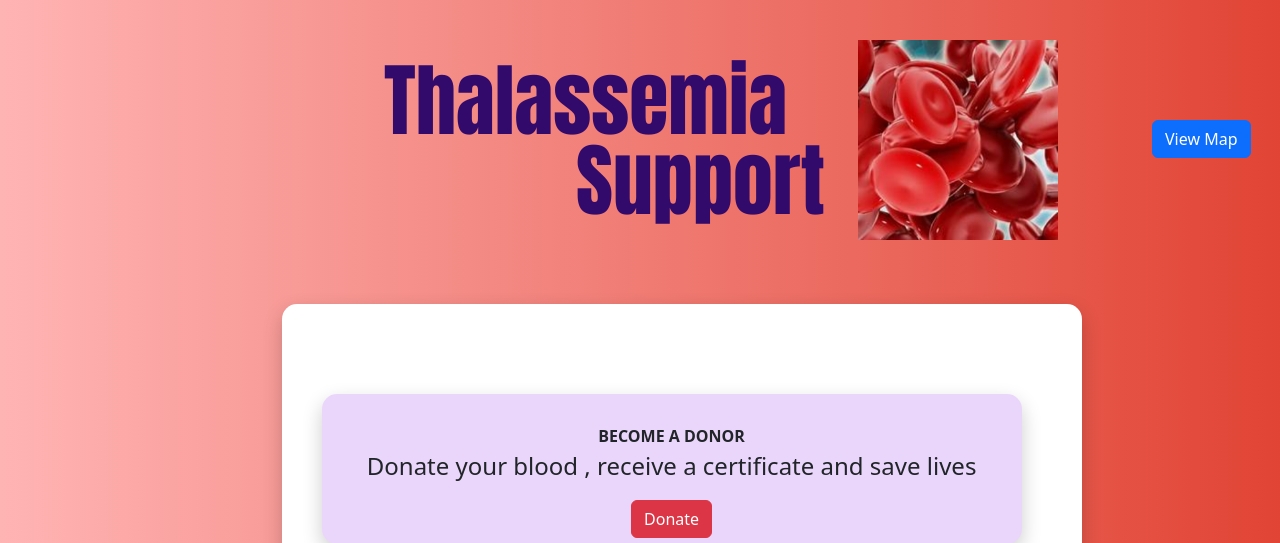
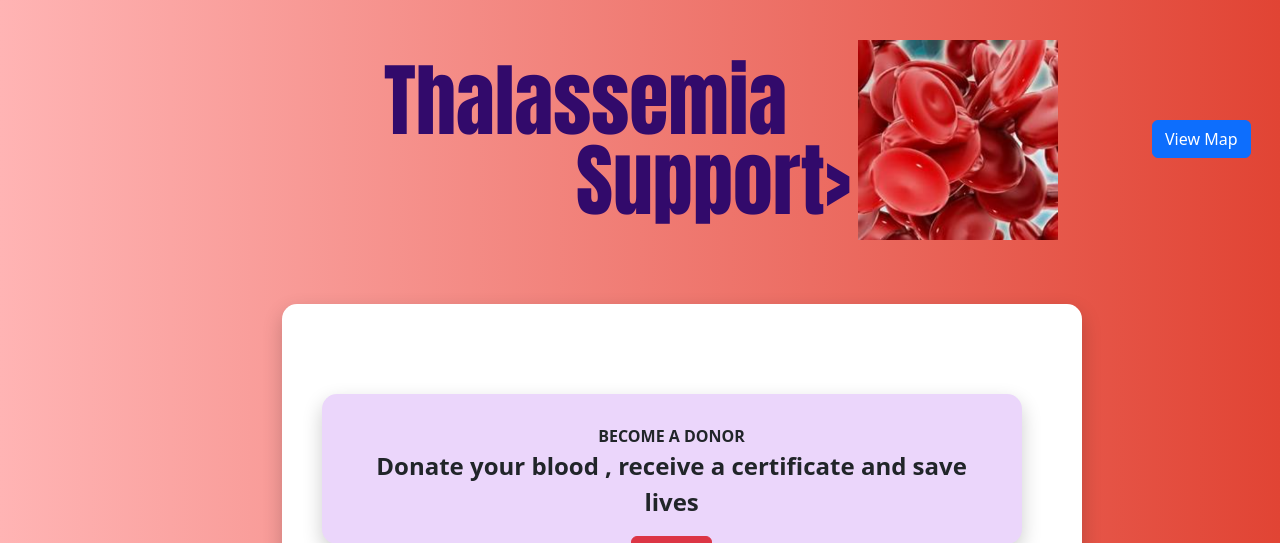
Before and after one commit to SHEENA2024/Thalassemia, a Django app: page / in a window 1280 px wide. Shown: the top 543 px of the page. Run offline with Django 4.2, Linux system fonts and the light colour scheme.

Commit message:
Initial commit

```diff
--- a/blood/templates/blood/homepage.html
+++ b/blood/templates/blood/homepage.html
@@ -58,7 +58,7 @@
 <body>
 
   <div class="main"><b>Thalassemia</b></div>
-  <div class="mainn"><b>Support</b></div>
+  <div class="mainn"><b>Support></div>
 
   <img class="pic" src="{% static 'images/Thala.png' %}" width="200" height="200">
   <div class="map"><a href="{% url 'map' %}" class="btn btn-primary">View Map</a></div>
```
